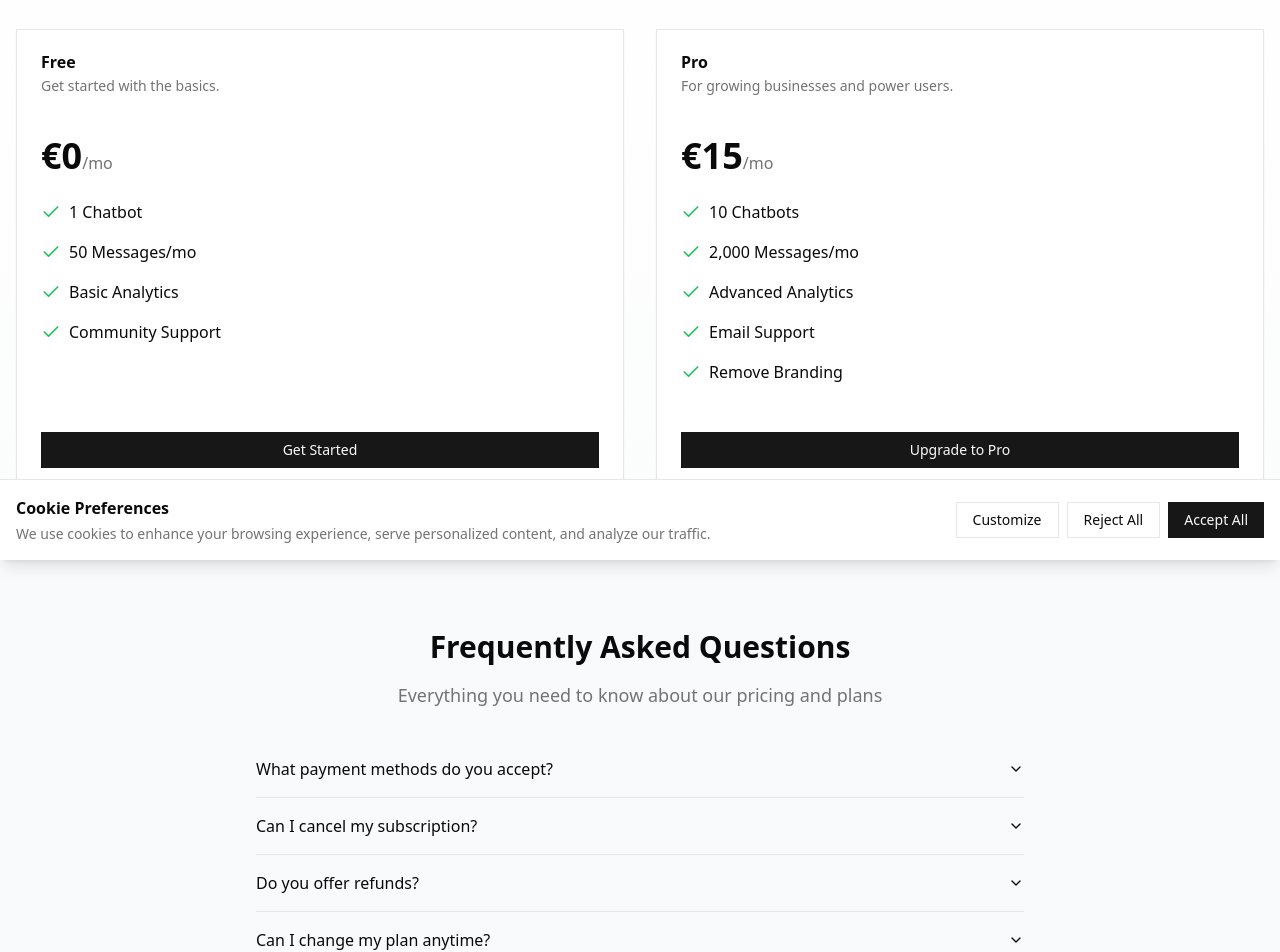
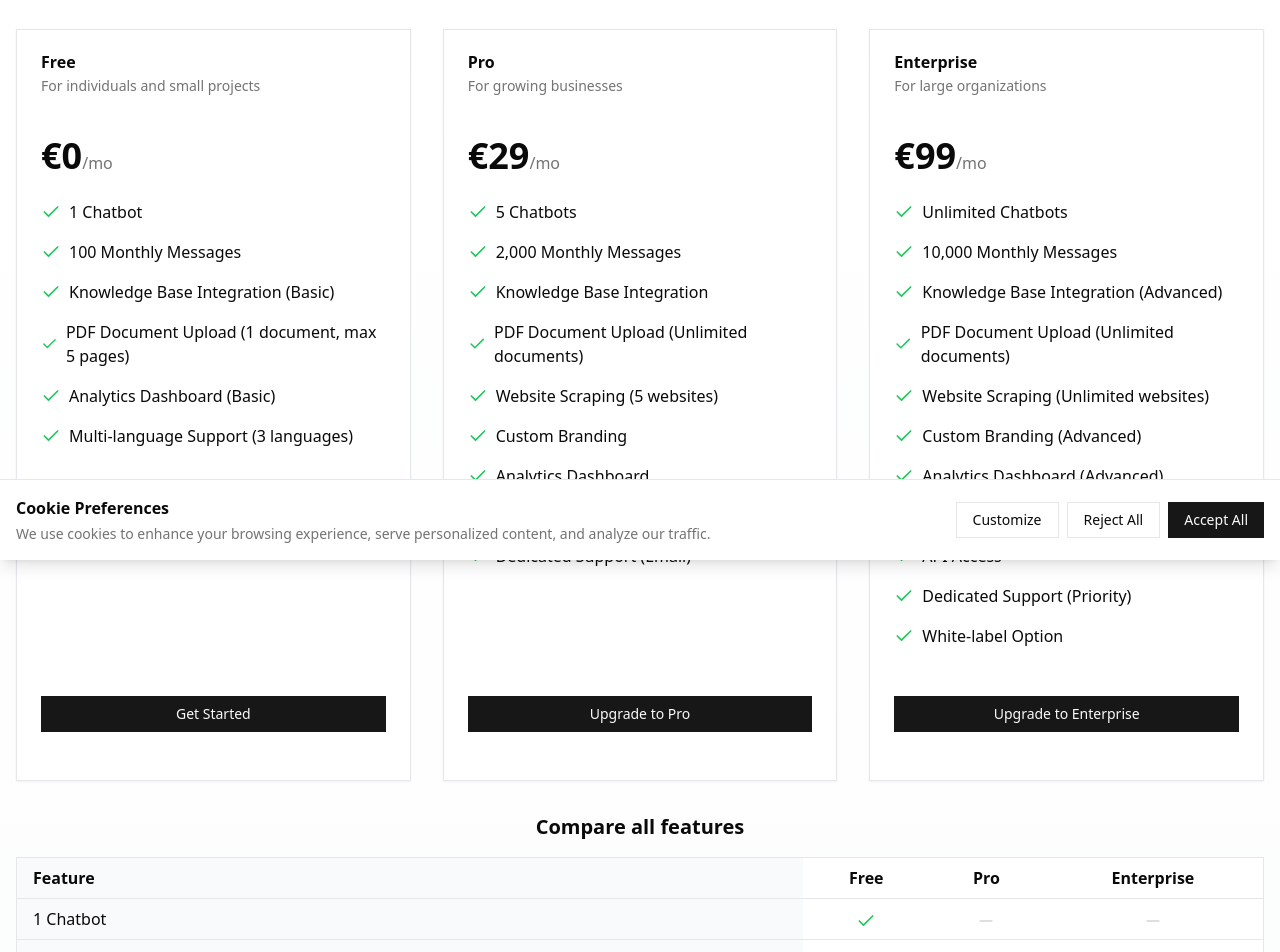
Before and after one commit to cesuygun/chatbot-platform, a Next.js app: page /pricing in a window 1280 px wide. Shown: the part 240-1192 px from the top of the page. Built offline with nearby package versions, Linux system fonts and the light colour scheme; no server answers.

Commit message:
feat: gold-standard SaaS pricing page with correct annual discount, sticky feature column, and improved comparison table alignment

```diff
--- a/src/components/pricing/PricingPlans.tsx
+++ b/src/components/pricing/PricingPlans.tsx
@@ -1,38 +1,46 @@
 import { Button } from '@/components/ui/button';
 import { Card, CardContent, CardDescription, CardHeader, CardTitle } from '@/components/ui/card';
-import { Check } from 'lucide-react';
+import { Check, Minus } from 'lucide-react';
 import { useAuth } from '@/contexts/auth/AuthContext';
 import { useSubscription } from '@/hooks/useSubscription';
 import { useState } from 'react';
 import { LoadingSpinner } from '../ui/LoadingSpinner';
 import { useRouter } from 'next/navigation';
+import { PRICING_PLANS, CURRENCY_CONFIG } from '@/config/pricing';
 
-const tiers = [
-  {
-    name: 'Free',
-    id: 'free',
+// Build a superset of all features
+const allFeatures = Array.from(
+  new Set(
+    PRICING_PLANS.flatMap(plan => plan.features.map(f => f.name))
+  )
+);
+
+// Convert backend pricing to frontend display format
+const getDisplayPrice = (price: number, interval: 'month' | 'year') => {
+  const currency = CURRENCY_CONFIG.symbol;
+  const adjustedPrice = Math.round(price * CURRENCY_CONFIG.exchangeRate);
+  // Apply 20% discount for annual
+  const annualPrice = interval === 'year' ? Math.round(adjustedPrice * 12 * 0.8) : adjustedPrice * 12;
+  return {
+    month: `${currency}${adjustedPrice}`,
+    year: `${currency}${annualPrice}`
+  };
+};
+
+// Convert backend plans to frontend tiers
+const getTiers = () => {
+  return PRICING_PLANS.map(plan => ({
+    name: plan.name,
+    id: plan.id,
     href: '#',
-    price: { monthly: '€0', annually: '€0' },
-    description: 'Get started with the basics.',
-    features: ['1 Chatbot', '50 Messages/mo', 'Basic Analytics', 'Community Support'],
-    buttonText: 'Get Started',
-  },
-  {
-    name: 'Pro',
-    id: 'pro',
-    href: '#',
-    price: { monthly: '€15', annually: '€144' },
-    description: 'For growing businesses and power users.',
-    features: [
-      '10 Chatbots',
-      '2,000 Messages/mo',
-      'Advanced Analytics',
-      'Email Support',
-      'Remove Branding',
-    ],
-    buttonText: 'Upgrade to Pro',
-  },
-];
+    description: plan.description,
+    features: plan.features.filter(f => f.included).map(f => f.name),
+    buttonText: plan.id === 'free' ? 'Get Started' : `Upgrade to ${plan.name}`,
+    planPrice: plan.price,
+  }));
+};
+
+const tiers = getTiers();
 
 const getPrice = (plan: (typeof tiers)[0], interval: 'monthly' | 'annually') => {
   return plan.price[interval];
@@ -41,7 +49,7 @@ const getPrice = (plan: (typeof tiers)[0], interval: 'monthly' | 'annually') =>
 export const PricingPlans = () => {
   const { user } = useAuth();
   const { subscription, subscriptionLoading } = useSubscription();
-  const [billingInterval, setBillingInterval] = useState<'monthly' | 'annually'>('monthly');
+  const [billingInterval, setBillingInterval] = useState<'month' | 'year'>('month');
   const router = useRouter();
 
   if (subscriptionLoading) {
@@ -79,34 +87,37 @@ export const PricingPlans = () => {
     }
   };
 
+  // Responsive grid based on plan count
+  const gridCols = tiers.length === 1 ? 'md:grid-cols-1' : tiers.length === 2 ? 'md:grid-cols-2' : 'md:grid-cols-3';
+
   return (
     <div className="space-y-8">
       <div className="flex justify-center gap-4">
         <Button
-          variant={billingInterval === 'monthly' ? 'default' : 'outline'}
-          onClick={() => setBillingInterval('monthly')}
+          variant={billingInterval === 'month' ? 'default' : 'outline'}
+          onClick={() => setBillingInterval('month')}
         >
           Monthly
         </Button>
         <Button
-          variant={billingInterval === 'annually' ? 'default' : 'outline'}
-          onClick={() => setBillingInterval('annually')}
+          variant={billingInterval === 'year' ? 'default' : 'outline'}
+          onClick={() => setBillingInterval('year')}
         >
           Annually (20% off)
         </Button>
       </div>
-      <div className="grid md:grid-cols-2 gap-8">
+      <div className={`grid gap-8 ${gridCols}`}>
         {tiers.map(tier => (
-          <Card key={tier.id} className="flex flex-col">
+          <Card key={tier.id} className="flex flex-col h-full">
             <CardHeader>
               <CardTitle>{tier.name}</CardTitle>
               <CardDescription>{tier.description}</CardDescription>
             </CardHeader>
             <CardContent className="flex-grow">
               <div className="mt-4">
-                <span className="text-4xl font-bold">{getPrice(tier, billingInterval)}</span>
+                <span className="text-4xl font-bold">{getDisplayPrice(tier.planPrice, billingInterval)[billingInterval]}</span>
                 <span className="text-muted-foreground">
-                  /{billingInterval === 'monthly' ? 'mo' : 'yr'}
+                  /{billingInterval === 'month' ? 'mo' : 'yr'}
                 </span>
               </div>
               <ul className="mt-6 space-y-4">
@@ -132,6 +143,39 @@ export const PricingPlans = () => {
           </Card>
         ))}
       </div>
+      <div className="mt-16 overflow-x-auto">
+        <h3 className="text-xl font-semibold mb-4 text-center">Compare all features</h3>
+        <table className="min-w-full border rounded-lg bg-white">
+          <thead>
+            <tr>
+              <th className="px-4 py-2 text-left border-b bg-gray-50 sticky left-0 z-10">Feature</th>
+              {tiers.map(tier => (
+                <th key={tier.id} className="px-4 py-2 text-center border-b">{tier.name}</th>
+              ))}
+            </tr>
+          </thead>
+          <tbody>
+            {Array.from(new Set(PRICING_PLANS.flatMap(plan => plan.features.map(f => f.name)))).map(featureName => (
+              <tr key={featureName}>
+                <td className="px-4 py-2 border-b whitespace-nowrap bg-gray-50 sticky left-0 z-10">{featureName}</td>
+                {tiers.map(tier => {
+                  const plan = PRICING_PLANS.find(p => p.id === tier.id);
+                  const included = plan?.features.find(f => f.name === featureName)?.included;
+                  return (
+                    <td key={tier.id} className="px-4 py-2 text-center border-b align-middle">
+                      {included ? (
+                        <Check className="inline h-5 w-5 text-green-500" />
+                      ) : (
+                        <Minus className="inline h-5 w-5 text-gray-300" />
+                      )}
+                    </td>
+                  );
+                })}
+              </tr>
+            ))}
+          </tbody>
+        </table>
+      </div>
     </div>
   );
 };
--- a/src/config/pricing.ts
+++ b/src/config/pricing.ts
@@ -1,4 +1,11 @@
 import { PricingPlan } from '@/types/pricing';
+
+// Currency configuration - can be made environment-specific
+export const CURRENCY_CONFIG = {
+  symbol: process.env.NEXT_PUBLIC_CURRENCY_SYMBOL || '€',
+  code: process.env.NEXT_PUBLIC_CURRENCY_CODE || 'EUR',
+  exchangeRate: process.env.NEXT_PUBLIC_EXCHANGE_RATE ? parseFloat(process.env.NEXT_PUBLIC_EXCHANGE_RATE) : 1,
+};
 
 export const PRICING_PLANS: PricingPlan[] = [
   {
```
Also changed, not shown: 1 other file (tests, documents, lock files or other folders).
